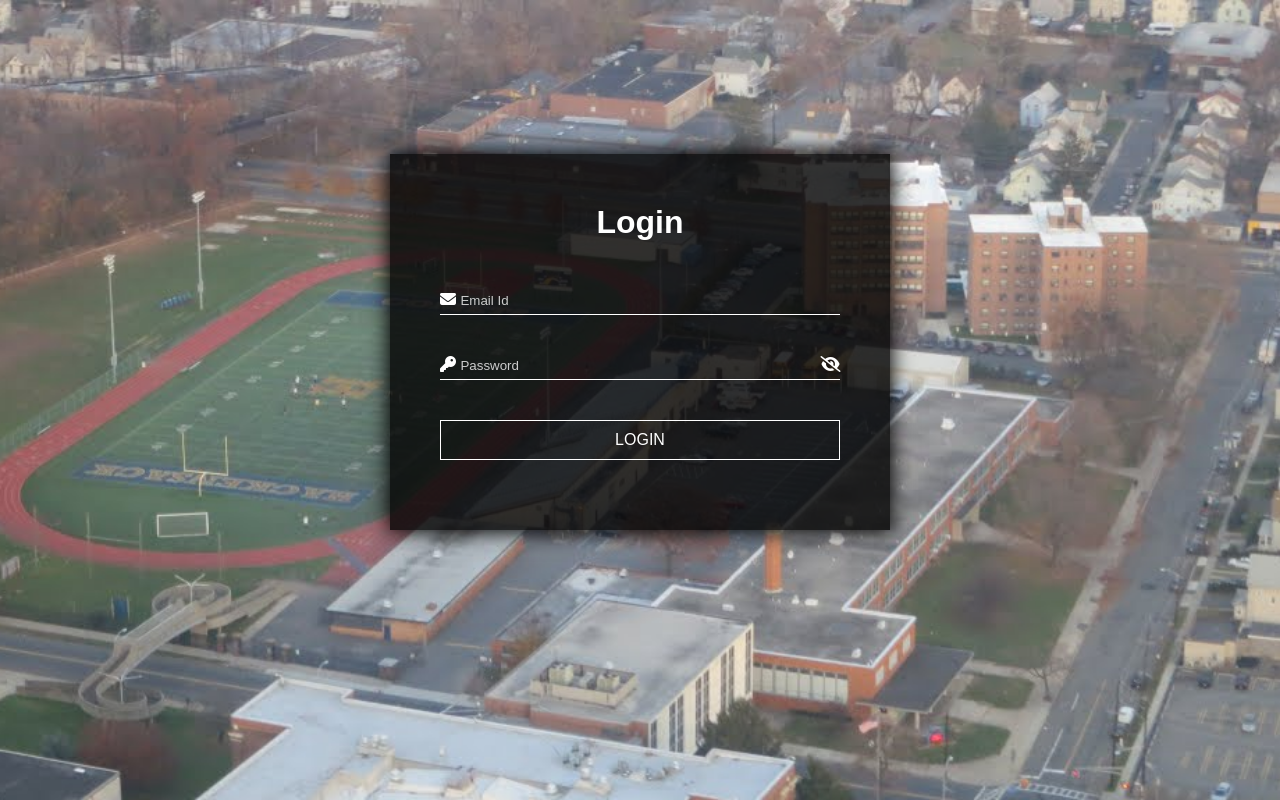
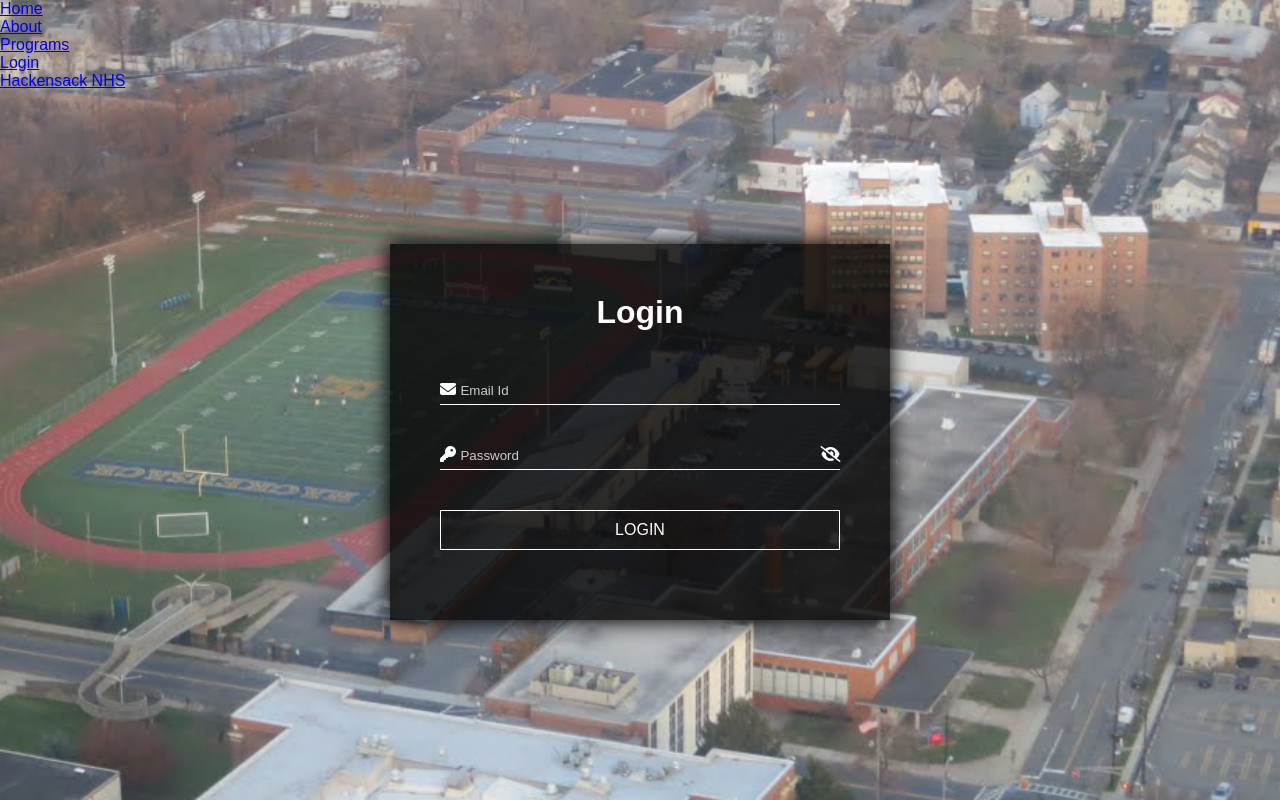
Before and after one commit to A-PhillipeV/hackademicsweb, a plain HTML site: page templates/login.html in a window 1280 px wide. Drawn offline with Linux system fonts and the light colour scheme.

Commit message:
Add login navbar

```diff
--- a/templates/login.html
+++ b/templates/login.html
@@ -4,6 +4,18 @@
 		<link rel="stylesheet" href="https://cdnjs.cloudflare.com/ajax/libs/font-awesome/6.2.1/css/all.min.css">
 	</head>
 	<body>
+
+    <div class="navbar">
+                <ul>
+                    <li><a href="index.html">Home</a></li>
+                    <li><a href="aboutus.html">About</a></li>
+                    <li><a href="programs.html">Programs</a></li>
+                    <li><a href="login.html">Login</a></li>
+                    <li><a href="https://hhs.hackensackschools.org/All%20HHS%20Departments/National%20Honor%20Society/National%20Honor%20Society%20Index.html">Hackensack NHS</a></li>
+                </ul>
+            </div>
+
+
 	<div class="form-box">
 		<h1>Login</h1>
 		<div class="input-box">
```
